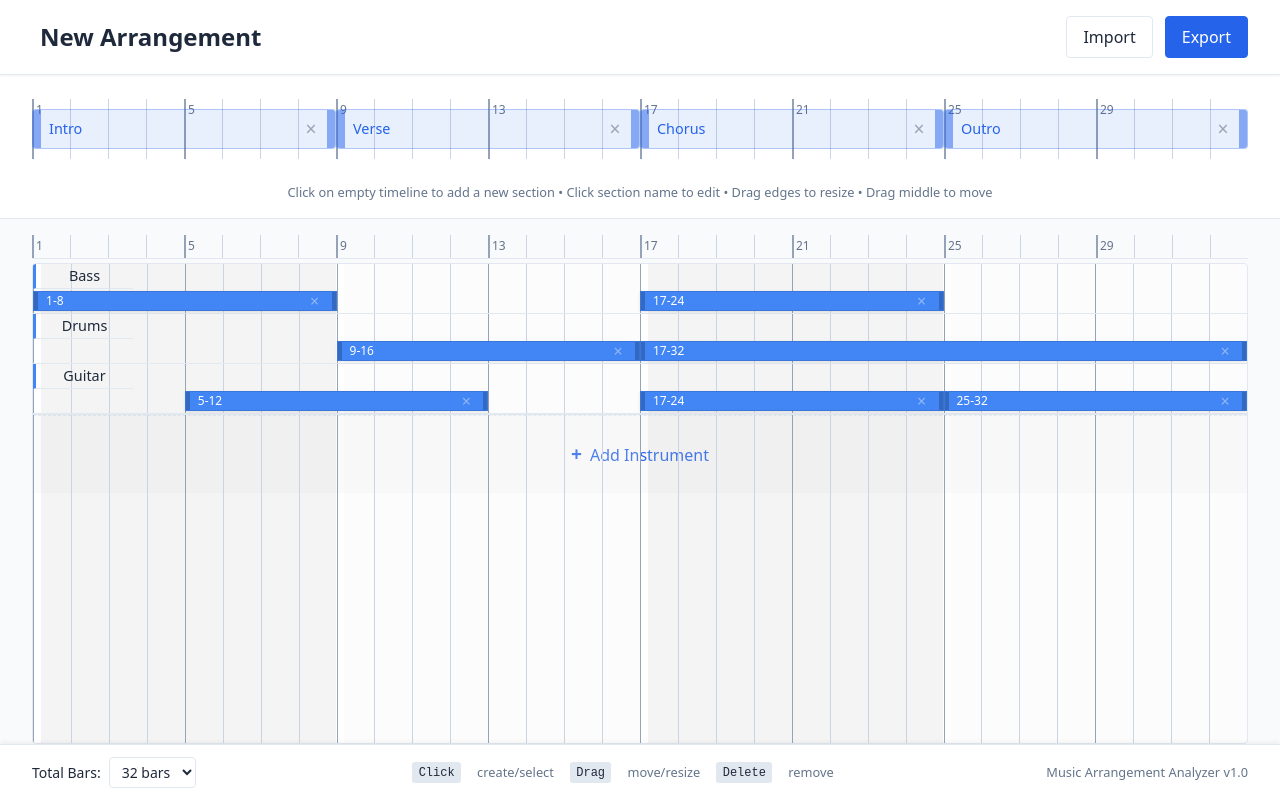
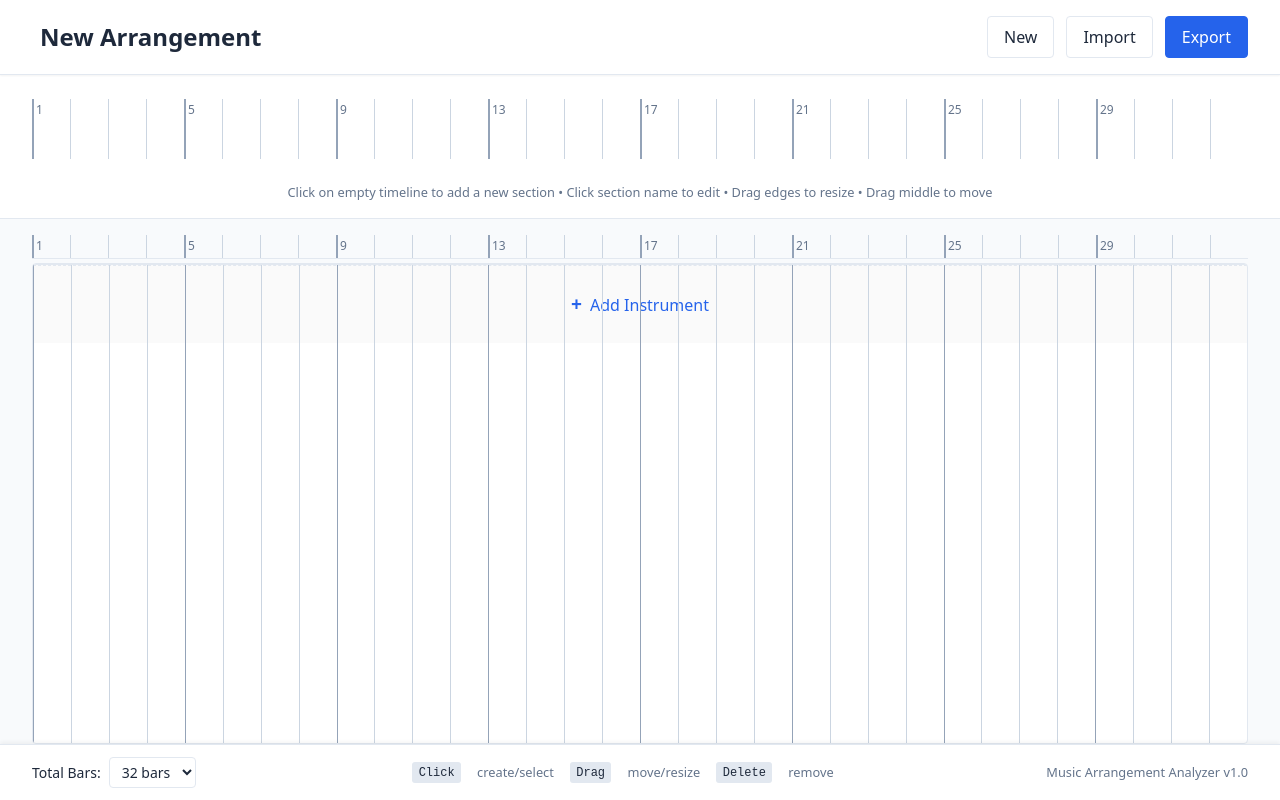
Before and after one commit to ringmaster/arrange, a React (Vite) app: page / in a window 1280 px wide. Built offline with nearby package versions, Linux system fonts and the light colour scheme.

Commit message:
Add New Arrangement button and improve section naming logic
- Add "New" button to header to reset arrangement - Auto-name new
sections as "Intro", "A", "B", etc. instead of prompting - Prevent
accidental section creation after dragging - Update styles for new
button

```diff
--- a/src/App.tsx
+++ b/src/App.tsx
@@ -14,42 +14,8 @@ const App: React.FC = () => {
   const [arrangementData, setArrangementData] = useState<ArrangementData>({
     name: 'New Arrangement',
     totalBars: 32,
-    sections: [
-      { id: uuidv4(), name: 'Intro', startBar: 1, endBar: 8 },
-      { id: uuidv4(), name: 'Verse', startBar: 9, endBar: 16 },
-      { id: uuidv4(), name: 'Chorus', startBar: 17, endBar: 24 },
-      { id: uuidv4(), name: 'Outro', startBar: 25, endBar: 32 },
-    ],
-    instruments: [
-      {
-        id: uuidv4(),
-        name: 'Bass',
-        color: generateUniqueColor(),
-        activities: [
-          { id: uuidv4(), startBar: 1, endBar: 8 },
-          { id: uuidv4(), startBar: 17, endBar: 24 },
-        ],
-      },
-      {
-        id: uuidv4(),
-        name: 'Drums',
-        color: generateUniqueColor(),
-        activities: [
-          { id: uuidv4(), startBar: 9, endBar: 16 },
-          { id: uuidv4(), startBar: 17, endBar: 32 },
-        ],
-      },
-      {
-        id: uuidv4(),
-        name: 'Guitar',
-        color: generateUniqueColor(),
-        activities: [
-          { id: uuidv4(), startBar: 5, endBar: 12 },
-          { id: uuidv4(), startBar: 17, endBar: 24 },
-          { id: uuidv4(), startBar: 25, endBar: 32 },
-        ],
-      },
-    ],
+    sections: [],
+    instruments: [],
   });
 
   // Auto-save to localStorage
@@ -192,6 +158,15 @@ const App: React.FC = () => {
     setArrangementData(prev => ({ ...prev, totalBars }));
   }, []);
 
+  const createNewArrangement = useCallback(() => {
+    setArrangementData({
+      name: 'New Arrangement',
+      totalBars: 32,
+      sections: [],
+      instruments: [],
+    });
+  }, []);
+
   const exportArrangement = useCallback(() => {
     const dataStr = JSON.stringify(arrangementData, null, 2);
     const dataUri = `data:application/json;charset=utf-8,${encodeURIComponent(dataStr)}`;
@@ -231,6 +206,7 @@ const App: React.FC = () => {
         onNameChange={updateArrangementName}
         onExport={exportArrangement}
         onImport={importArrangement}
+        onNew={createNewArrangement}
       />
 
       <SectionBar
--- a/src/components/Header.tsx
+++ b/src/components/Header.tsx
@@ -6,13 +6,15 @@ interface HeaderProps {
   onNameChange: (name: string) => void;
   onExport: () => void;
   onImport: (jsonData: string) => void;
+  onNew: () => void;
 }
 
 const Header: React.FC<HeaderProps> = ({
   arrangementName,
   onNameChange,
   onExport,
-  onImport
+  onImport,
+  onNew
 }) => {
   const [isEditing, setIsEditing] = useState(false);
   const [tempName, setTempName] = useState(arrangementName);
@@ -88,6 +90,13 @@ const Header: React.FC<HeaderProps> = ({
       </div>
       <div className="header-actions">
         <button
+          className="header-button new-button"
+          onClick={onNew}
+          title="Create a new arrangement"
+        >
+          New
+        </button>
+        <button
           className="header-button import-button"
           onClick={handleImportClick}
           title="Import arrangement from JSON file"
--- a/src/components/SectionBar.tsx
+++ b/src/components/SectionBar.tsx
@@ -27,6 +27,7 @@ const SectionBar: React.FC<SectionBarProps> = ({
     initialEnd?: number;
   } | null>(null);
   const [isDragging, setIsDragging] = useState(false);
+  const [recentlyFinishedDrag, setRecentlyFinishedDrag] = useState(false);
   const sectionBarRef = useRef<HTMLDivElement>(null);
 
   // Function to convert bar number to position percentage with exact alignment
@@ -129,6 +130,12 @@ const SectionBar: React.FC<SectionBarProps> = ({
   const handleMouseUp = () => {
     setDraggingSection(null);
     setIsDragging(false);
+    setRecentlyFinishedDrag(true);
+
+    // Reset the recently finished drag flag after a short delay
+    setTimeout(() => {
+      setRecentlyFinishedDrag(false);
+    }, 100);
   };
 
   // Global mouse handlers for dragging outside the section bar
@@ -186,6 +193,12 @@ const SectionBar: React.FC<SectionBarProps> = ({
     const handleGlobalMouseUp = () => {
       setDraggingSection(null);
       setIsDragging(false);
+      setRecentlyFinishedDrag(true);
+
+      // Reset the recently finished drag flag after a short delay
+      setTimeout(() => {
+        setRecentlyFinishedDrag(false);
+      }, 100);
     };
 
     // Add global event listeners
@@ -200,8 +213,10 @@ const SectionBar: React.FC<SectionBarProps> = ({
   }, [isDragging, draggingSection, sections, totalBars, onUpdateSection]);
 
   const handleBarClick = (e: React.MouseEvent) => {
-    // Only handle clicks directly on the timeline (not on sections)
-    if ((e.target as HTMLElement).classList.contains('section-timeline')) {
+    // Skip if we just finished a drag operation or if not clicking directly on the timeline
+    if (recentlyFinishedDrag || !((e.target as HTMLElement).classList.contains('section-timeline'))) {
+      return;
+    }
     // Ensure we snap exactly to grid lines
     const clickedBar = Math.round(positionToBar(e.clientX));
 
@@ -248,18 +263,37 @@ const SectionBar: React.FC<SectionBarProps> = ({
       }
     }
 
-      // Prompt user for section name
-      const sectionName = prompt('Enter section name:', 'New Section');
-      if (sectionName) {
-        onAddSection(sectionName, startBar, endBar);
+    // Determine the appropriate name for the new section
+    let sectionName: string;
+
+    if (sections.length === 0) {
+      // If this is the first section, name it "Intro"
+      sectionName = "Intro";
+    } else {
+      // Find all single-letter section names (A, B, C, etc.)
+      const letterSections = sections.filter(s => /^[A-Z]$/.test(s.name));
+
+      if (letterSections.length > 0) {
+        // Sort sections alphabetically to find the highest letter
+        const sortedLetterSections = [...letterSections].sort((a, b) => a.name.localeCompare(b.name));
+        const lastLetter = sortedLetterSections[sortedLetterSections.length - 1].name;
+
+        // Get the next letter in the alphabet
+        const nextLetter = String.fromCharCode(lastLetter.charCodeAt(0) + 1);
+
+        // If we've gone beyond Z, start with A again
+        sectionName = (nextLetter > "Z") ? "A" : nextLetter;
+      } else {
+        // No single-letter sections exist yet, start with "A"
+        sectionName = "A";
       }
     }
+
+    onAddSection(sectionName, startBar, endBar);
   };
 
   const handleDeleteSection = (sectionId: string) => {
-    if (window.confirm('Are you sure you want to delete this section?')) {
     onDeleteSection(sectionId);
-    }
   };
 
   return (
--- a/src/styles/Header.css
+++ b/src/styles/Header.css
@@ -59,6 +59,16 @@
     color: var(--text-color);
 }
 
+.new-button {
+    background-color: var(--surface-color);
+    border: 1px solid var(--border-color);
+    color: var(--text-color);
+}
+
+.new-button:hover {
+    background-color: rgba(0, 0, 0, 0.05);
+}
+
 .export-button {
     background-color: var(--primary-color);
     border: 1px solid var(--primary-color);
@@ -104,7 +114,8 @@
         background-color: rgba(255, 255, 255, 0.1);
     }
 
-    .import-button:hover {
+    .import-button:hover,
+    .new-button:hover {
         background-color: rgba(255, 255, 255, 0.1);
     }
 }
```
Lines whose indentation alone changed are shown as unchanged.
